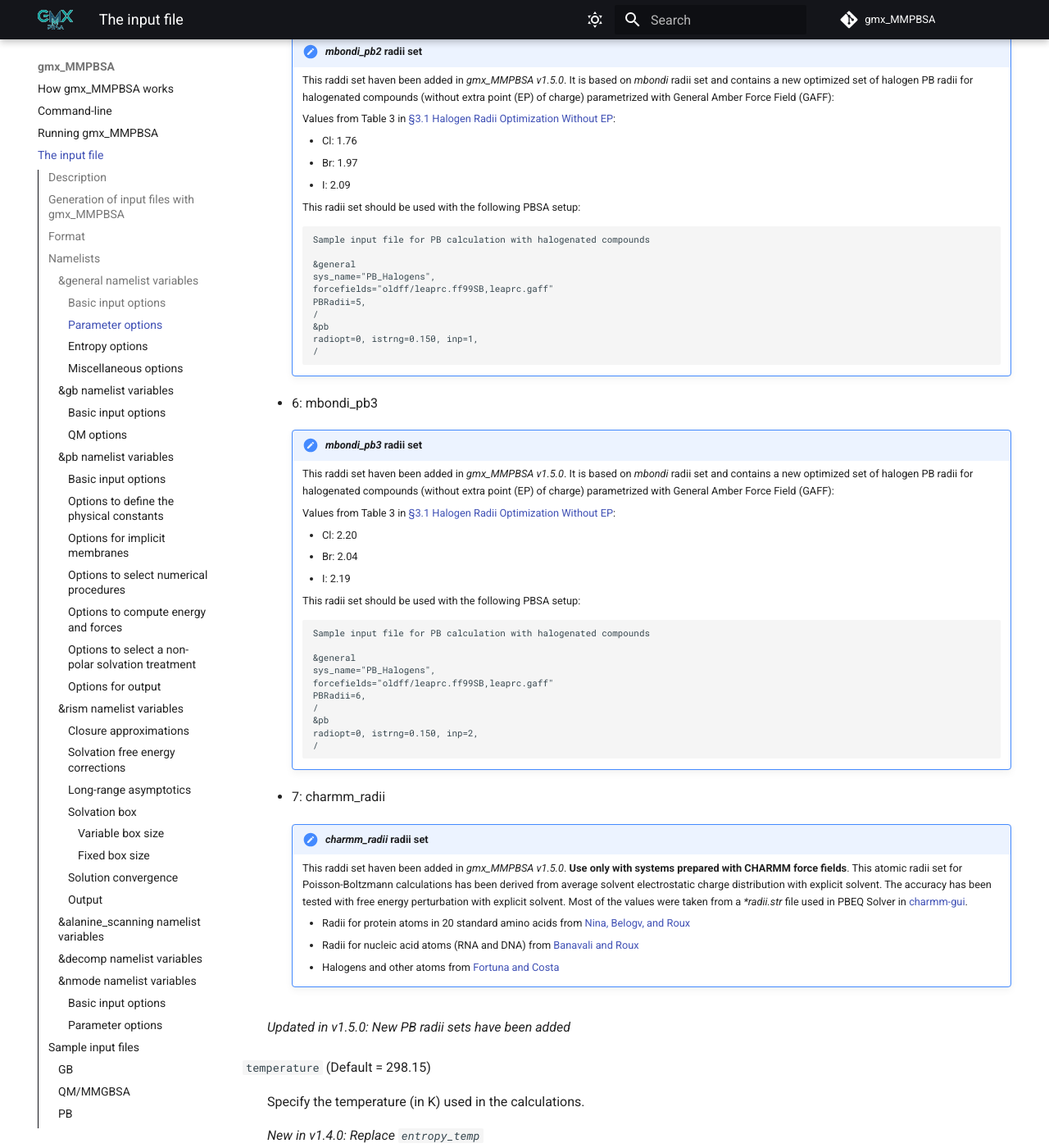
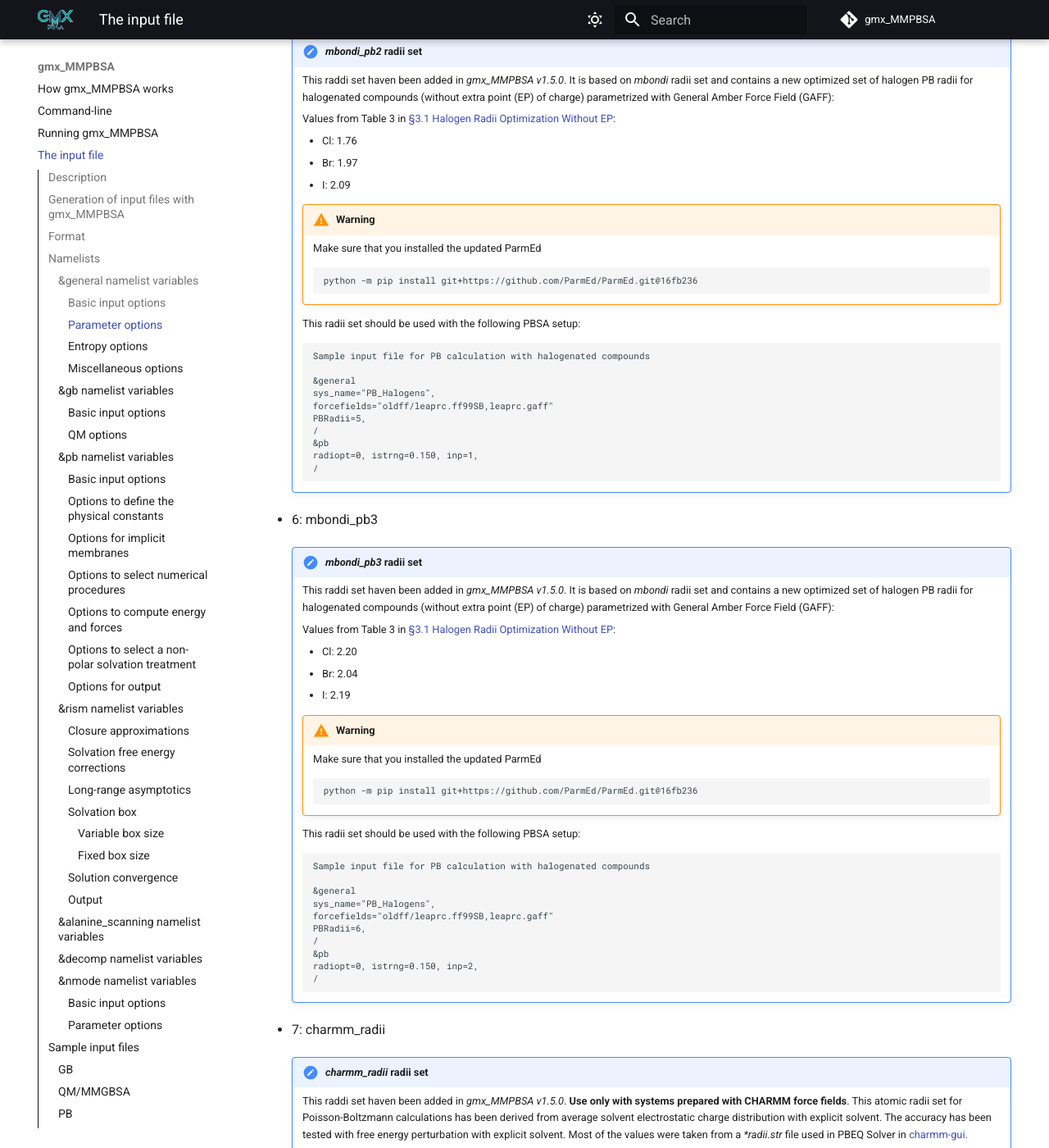
Before and after one commit to Valdes-Tresanco-MS/gmx_MMPBSA, an MkDocs documentation site: the page built from docs/input_file.md, in a window 1280 px wide and 1400 px high, scrolled down 6046 px. Shown: the whole window at 82% size. Built offline with MkDocs 1.6.1 and Material for MkDocs 9.7.7, drawn with Linux system fonts in a browser that asks for light colours; comment, search, counter and statistics services are not loaded; some of the changed text lies outside the part shown.

Commit message:
added ParmEd installation warning for new radii sets

````diff
--- a/docs/input_file.md
+++ b/docs/input_file.md
@@ -286,6 +286,12 @@ tested in previous `protein_forcefield` and `ligand_forcefield` variables.
             * Br: 1.97
             * I: 2.09
 
+            !!! warning
+                Make sure that you installed the updated ParmEd
+                ```
+                python -m pip install git+https://github.com/ParmEd/ParmEd.git@16fb236
+                ```
+
             This radii set should be used with the following PBSA setup:
 
             ```
@@ -314,6 +320,12 @@ tested in previous `protein_forcefield` and `ligand_forcefield` variables.
             * Br: 2.04
             * I: 2.19
 
+            !!! warning
+                Make sure that you installed the updated ParmEd
+                ```
+                python -m pip install git+https://github.com/ParmEd/ParmEd.git@16fb236
+                ```
+
             This radii set should be used with the following PBSA setup:
 
             ```
@@ -345,6 +357,12 @@ tested in previous `protein_forcefield` and `ligand_forcefield` variables.
             * Radii for nucleic acid atoms (RNA and DNA) from
             [Banavali and Roux](https://pubs.acs.org/doi/abs/10.1021/jp025852v)
             * Halogens and other atoms from [Fortuna and Costa](https://pubs.acs.org/doi/10.1021/acs.jcim.1c00177)
+
+            !!! warning
+                Make sure that you installed the updated ParmEd
+                ```
+                python -m pip install git+https://github.com/ParmEd/ParmEd.git@16fb236
+                ```
 
     _Updated in v1.5.0: New PB radii sets have been added_
 
````
